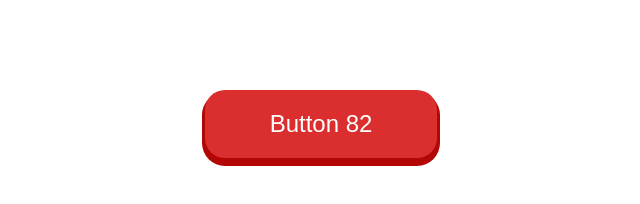
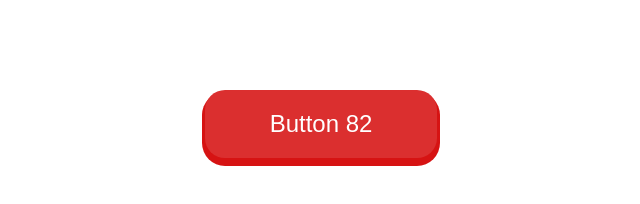
Before and after one commit to manthansharadbire/buttons, a plain HTML site: page index.html in a window 1280 px wide. In both pictures the pointer is over the button "Button 82". Shown: the whole page, without its empty margins (319-959 px from the left). Drawn offline with Linux system fonts and the light colour scheme.

Commit message:
hover color change

```diff
--- a/styles.css
+++ b/styles.css
@@ -17,7 +17,7 @@
 
 .btn:hover{
     cursor: pointer;
-    box-shadow: 0px 5px 0px 3px rgb(179, 6, 6);
+    box-shadow: 0px 5px 0px 3px rgb(214, 19, 19);
     transition: all 0.2s;
     vertical-align: baseline;
 
```
